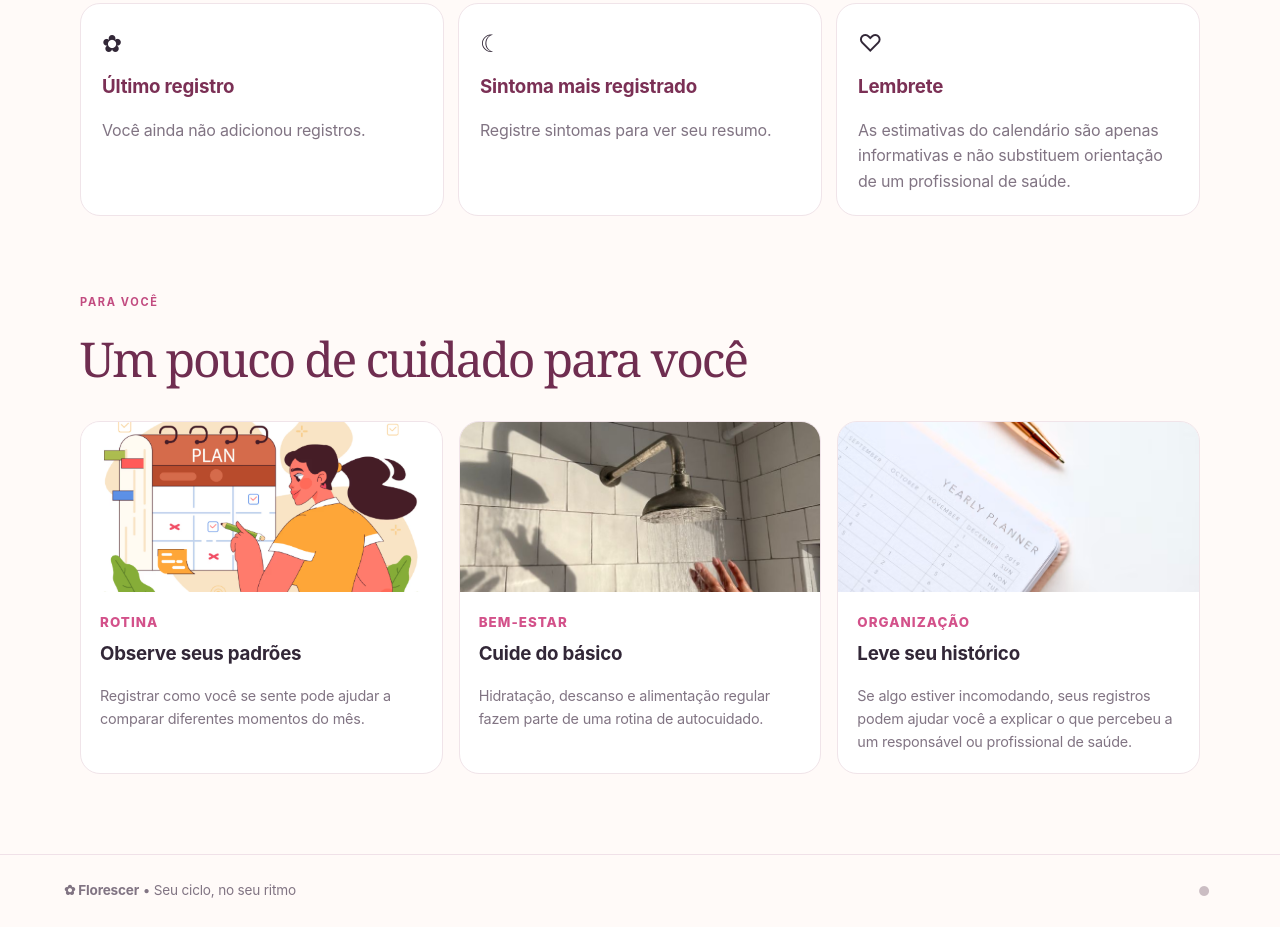
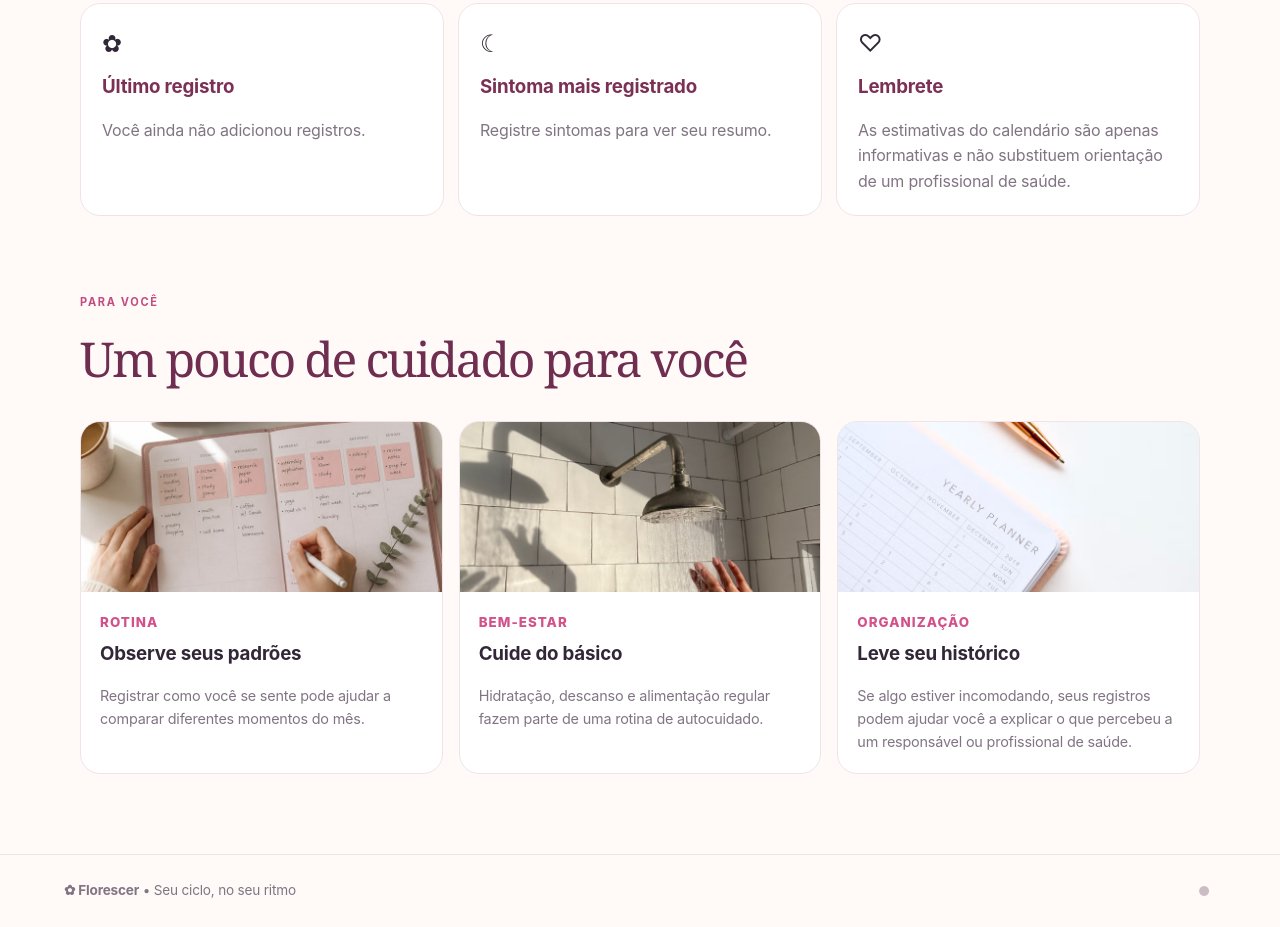
Before and after one commit to JoaoL160410/api-projeto-integrador, a website built with Vite: page index.html in a window 1280 px wide. Shown: the part 2361-3288 px from the top of the page. Built offline with nearby package versions, Linux system fonts and the light colour scheme; files whose address does not match are found by name.

Commit message:
alteração de foto

```diff
--- a/index.html
+++ b/index.html
@@ -97,8 +97,8 @@
     <!-- ROTINA -->
     <article>
       <img
-        src="./assets/img/rotina.png"
-        alt="Ilustração de uma mulher marcando um calendário de planejamento"
+        src="./assets/img/rotina.jpg"
+        alt="Planner semanal com post-its rosa sendo preenchido à mão"
         class="story-art imagem-cuidado"
         loading="lazy"
       >
```
Also changed, not shown: public/assets/img/rotina.jpg (added).
